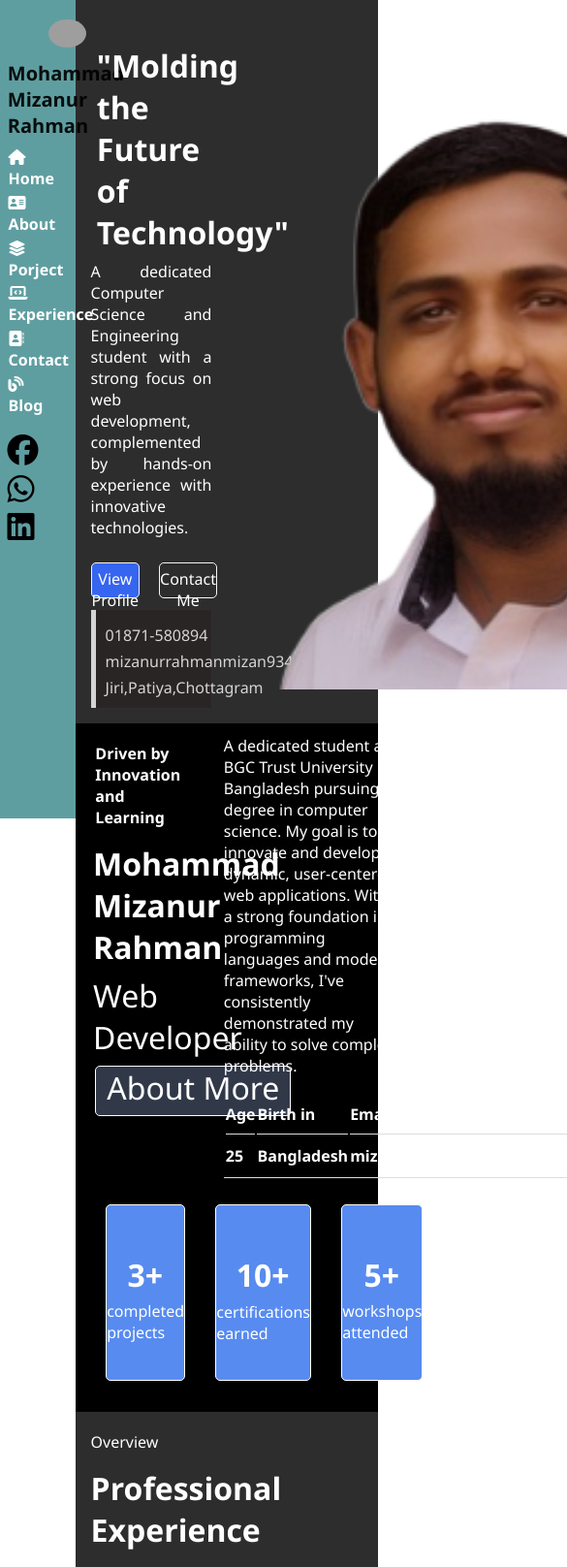
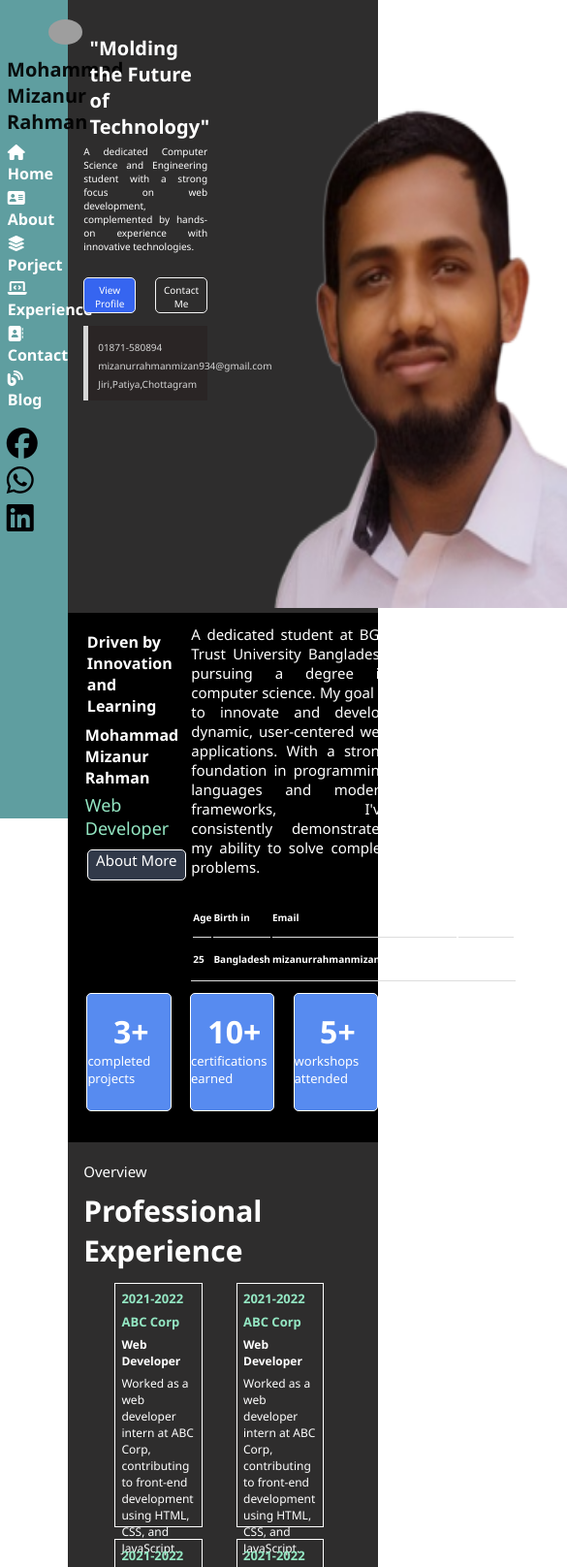
Before and after one commit to Miza-nur/myportfolio, a plain HTML site: page fortfolio_code/index.html in a window 390 px wide. Shown: the top 1616 px of the page at 97% size, 585 px wide, since content can reach past the window. Drawn offline with Linux system fonts and the light colour scheme; grey boxes are pictures that could not be loaded.

Commit message:
:star::star:

```diff
--- a/fortfolio_code/index.html
+++ b/fortfolio_code/index.html
@@ -184,7 +184,7 @@
                 <div class="servicecard">
                     <div class="card">
                         <p>03</p>
-                        <h1>Social MediaStrategy</h1>
+                        <h1>Social Media Strategy</h1>
                         <p>Leverage the power of social media for effective engagement and brand growth.</p>
                         </div>
                         <h4>Know More...</h4>
--- a/fortfolio_code/style.css
+++ b/fortfolio_code/style.css
@@ -105,8 +105,6 @@ img{
     opacity: 80%;
     padding-top: 10px;
     padding-bottom: 10px;
-
-
 }
 .address p{
 
@@ -163,12 +161,14 @@ border-radius: 5px;
 .leftdiv p{
     margin: 5%;
     font-size: xx-large;
+    color: rgb(148, 231, 195);
 }
 .leftdiv div{
     margin: 7%;
-    font-size: xx-large;
-    height: 50px;
-    width: 200px;
+    margin-top: 10%;
+    font-size: x-large;
+    height: 40px;
+    width: 180px;
     border: 1px solid;
     border-radius: 5px;
     background-color: #313949;
@@ -195,9 +195,9 @@ border-radius: 5px;
     height: 180px;
     border: 1px solid;
     border-radius: 5px;
-    margin-left: 10%;
+    margin-left: 9%;
     margin-bottom: 10%;
-    margin-top: 5%;
+
     background-color: #578BF0;
 }
 table{
@@ -213,10 +213,13 @@ table{
 .table th{
     border-bottom: 1px solid #ddd;
     text-align: left;
+
 }
 .table tr{
     height: 40px
-
+}
+.table td{
+    font-size: 13px;
 }
 
 /* Professional Experience section */
@@ -254,7 +257,8 @@ table{
 }
 
 .overview h4{
-    color: aqua;
+    color: rgb(148, 231, 195);
+
 }
 /* My Services section start */
 .container4{
@@ -279,7 +283,7 @@ table{
 }
 .servicecard{
     width: 28%;
-    height: 350px;
+    height: 340px;
     margin: 3%;
     margin-left: 5%;
     border: 1px solid white;
@@ -288,11 +292,15 @@ table{
 .card{
     margin: 5%;
     width: 95%;
-    height: 85%;
+    height: 83%;
     text-align: left;
 }
-.card p,h1{
+.card p{
     margin: 6%;
+}
+.card h1{
+    font-size: x-large;
+
 }
 
 /*  Projects Showcase start */
@@ -318,6 +326,7 @@ table{
     width: 99%;
     height: 80%;
     display: flex;
+    font-size: large;
 }
 .projectcard{
     width: 28%;
@@ -329,6 +338,7 @@ table{
     height: 100%;
     width: 100%;
     background-image: url("../portfolio/img/card.jpeg");
+    border: 1px solid white;
 }
 .projectcard>p{
     margin-top: 7px;
@@ -352,13 +362,18 @@ table{
     margin: 5%;
 
 }
-.contactdiv p,h1{
+.contactdiv p{
     margin-top: 15px;
     text-align: justify;
 
 }
+.contactdiv h1{
+    margin-left: 0%;
+
+}
+
 .location{
-    margin-top: 15px;
+    margin-top: 50px;
 }
 .location p,i{
     margin-top: 0px;
@@ -463,6 +478,8 @@ form textarea{
     flex-wrap: wrap;
     max-width: 1200px;
     margin: 0 auto;
+    text-align: left;
+
 }
 
 .footer-container div {
@@ -497,3 +514,132 @@ a{
 }
 
 /* footer section end */
+
+/* media Quary */
+@media (max-width: 800px) {
+    .navbar{
+        width: 18%;
+    }
+    .container7{
+        width: 82%;
+        margin-left: 18%;
+    }.titlediv{
+        font-size: 10px;
+
+    }
+    .imgdiv img{
+        height: 70vh;
+        width: 50vh;
+
+    }
+    .container6{
+        width: 82%;
+        margin-left: 18%;
+
+    }
+    .leftdiv{
+        width: 35%;
+    }
+    .leftdiv p{
+        font-size: large;
+
+    }
+    .leftdiv div{
+        font-size: 15px;
+        height: 30px;
+        width: 100px;
+    }
+    .rightdiv{
+        margin-left: 0%;
+        width: 65%;
+        margin-left: 0%
+    }
+    .leftdiv h1{
+        font-size: medium;
+    }
+    .rightdiv p{
+        font-size: 15px;
+        text-align: justify;
+
+    }
+    .div3 h1{
+        margin-top: 17px;
+    }
+    .div3 p{
+        font-size: 13px;
+    }
+    .div3{
+        width: 150px;
+        height: 120px;
+        margin-left: 6%;
+
+    }
+    .table th{
+        font-size: 10px;
+    }
+    .table td{
+        font-size: 10px;
+    }
+
+    /* Professional Experience section */
+    .container5{
+        width: 82%;
+        margin-left: 18%;
+    }
+    .titledivs{
+        font-size: 15px;
+    }
+    .overview{
+        display: flex;
+        margin-left: 12%;
+        width: 30%;
+        height: 250px;
+    }
+    .overview{
+        display: block;
+    }
+    .overview p,h2{
+        margin: 7%;
+        font-size: 12px;
+    }
+
+    .overview h4{
+        color: rgb(148, 231, 195);
+        margin: 7%;
+        font-size: 13px;
+    }
+    /* My Services section start */
+    .container4{
+        width: 82%;
+        margin-left: 18%;
+        padding-bottom: 10px;
+    }
+    .serviceheader p{
+        margin-left: 5%;
+        padding-top: 15px;
+    }
+    .servicecard{
+        width: 25%;
+        height: 300px;
+        margin: 3%;
+    }
+
+    .card{
+        margin: 5%;
+        width: 95%;
+        height: 83%;
+        text-align: left;
+    }
+    .card p{
+        margin: 7%;
+    }
+    .card h1{
+        font-size: large;
+    }
+
+
+
+
+
+
+}
```
